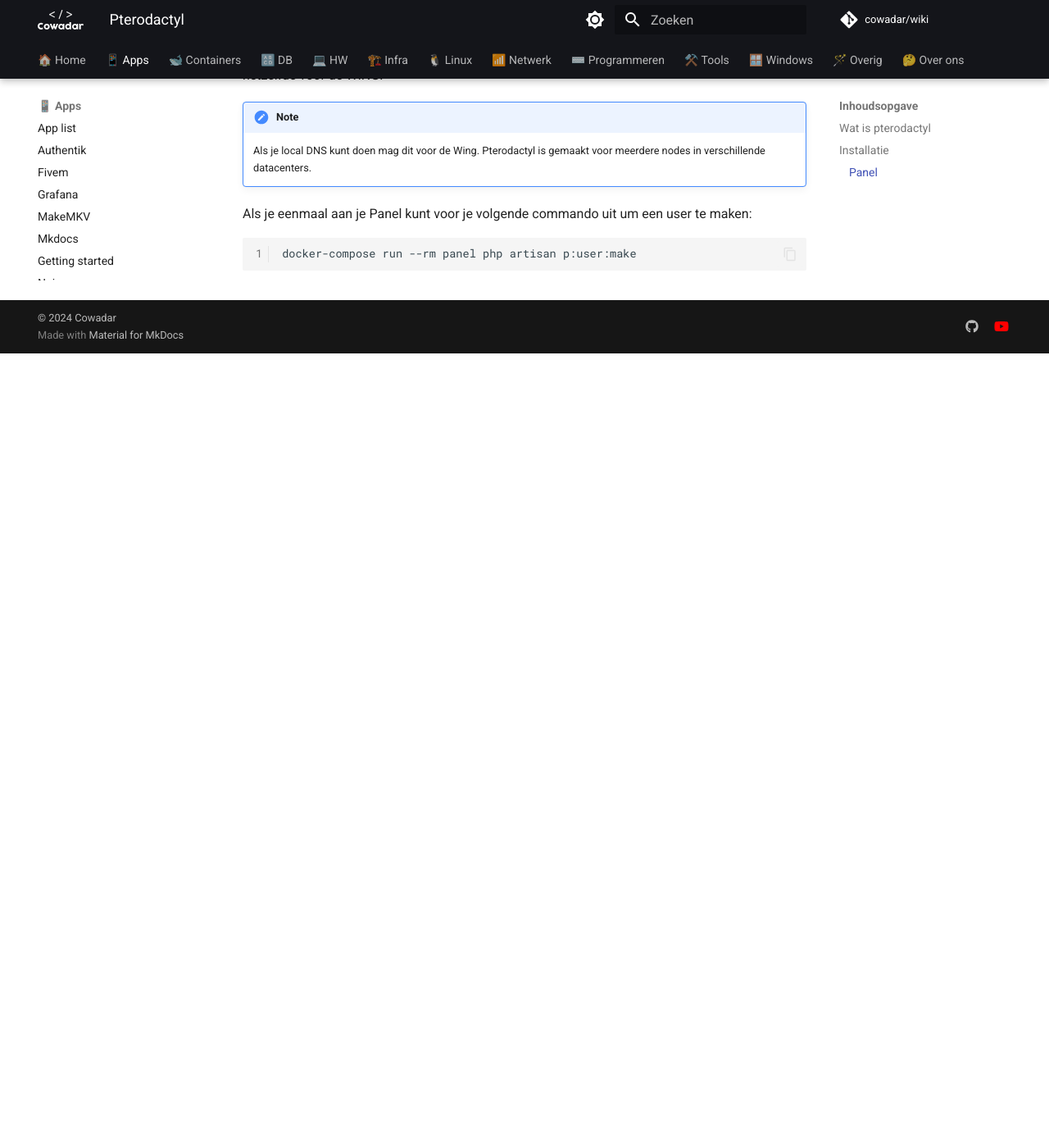
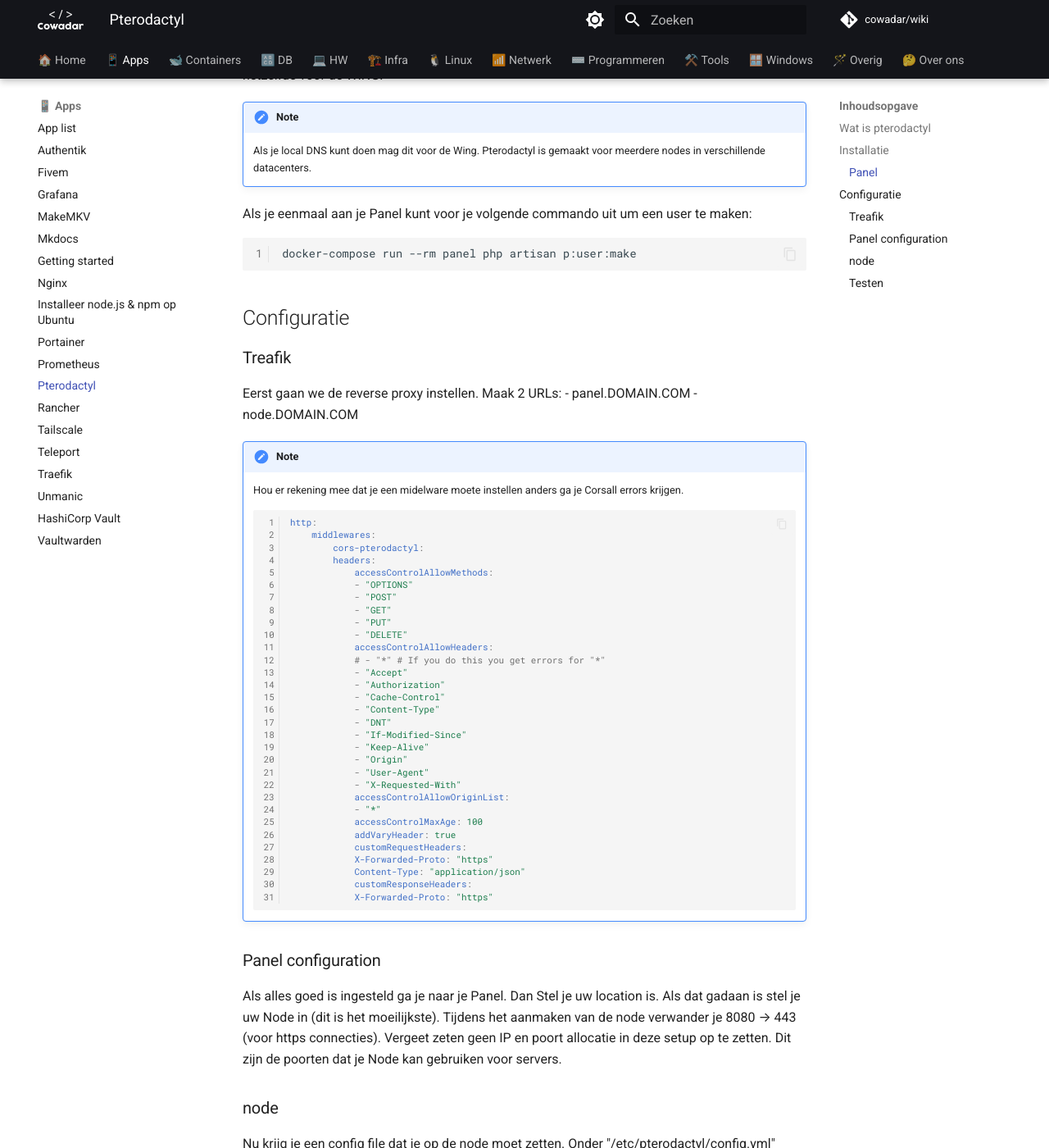
Before and after one commit to cowadar/wiki, an MkDocs documentation site: the page built from docs/apps/pterodactyl.md, in a window 1280 px wide and 1400 px high, scrolled down 969 px. Shown: the whole window at 82% size. Built offline with MkDocs 1.6.1 and Material for MkDocs 9.7.7, drawn with Linux system fonts in a browser that asks for light colours; comment, search, counter and statistics services are not loaded; some of the changed text lies outside the part shown.

Commit message:
add pterodactyl

````diff
--- a/docs/apps/pterodactyl.md
+++ b/docs/apps/pterodactyl.md
@@ -214,3 +214,70 @@
 ```bash
 docker-compose run --rm panel php artisan p:user:make
 ```
+
+## Configuratie
+
+### Treafik
+Eerst gaan we de reverse proxy instellen.
+Maak 2 URLs:
+- panel.DOMAIN.COM
+- node.DOMAIN.COM
+
+!!! note
+    Hou er rekening mee dat je een midelware moete instellen anders ga je Corsall errors krijgen.
+
+    ```yaml
+    http:
+        middlewares:
+            cors-pterodactyl:
+            headers:
+                accessControlAllowMethods:
+                - "OPTIONS"
+                - "POST"
+                - "GET"
+                - "PUT"
+                - "DELETE"
+                accessControlAllowHeaders:
+                # - "*" # If you do this you get errors for "*"
+                - "Accept"
+                - "Authorization"
+                - "Cache-Control"
+                - "Content-Type"
+                - "DNT"
+                - "If-Modified-Since"
+                - "Keep-Alive"
+                - "Origin"
+                - "User-Agent"
+                - "X-Requested-With"
+                accessControlAllowOriginList:
+                - "*"
+                accessControlMaxAge: 100
+                addVaryHeader: true
+                customRequestHeaders:
+                X-Forwarded-Proto: "https"
+                Content-Type: "application/json"
+                customResponseHeaders:
+                X-Forwarded-Proto: "https"
+    ```
+
+
+### Panel configuration
+Als alles goed is ingesteld ga je naar je Panel.
+Dan Stel je uw location is.
+Als dat gadaan is stel je uw Node in (dit is het moeilijkste).
+Tijdens het aanmaken van de node verwander je 8080 --> 443 (voor https connecties).
+Vergeet zeten geen IP en poort allocatie in deze setup op te zetten. Dit zijn de poorten dat je Node kan gebruiken voor servers.
+
+### node
+Nu krijg je een config file dat je op de node moet zetten.
+Onder "/etc/pterodactyl/config.yml"
+!!! note
+    Vrander in deze file de 443 --> 8080.
+    Dit komt omdat we hierboven moeten verwijzen naar HTTPS maar onde Deamon werkt op 8080.
+
+!!! warning
+    Probeer eerst je panel url te laten staan.
+    Word je verbinding (Hartslag) niet opgezet verander dit in het lokaal op van je Panel.
+
+### Testen
+Probeer nu een server op te zetten en alles Werkt
````
